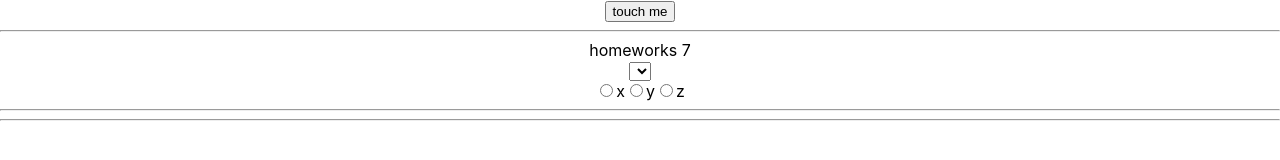
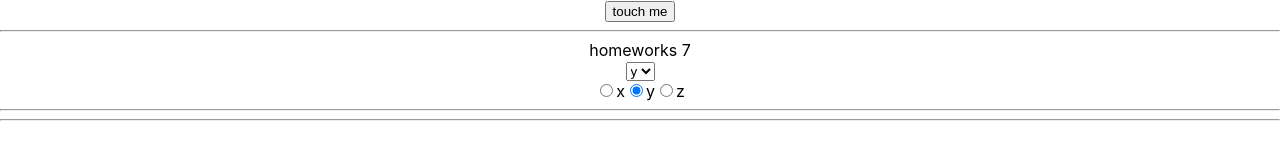
Before and after one commit to Pavel1706/my-app, a React (Create React App) app: page /#/junior in a window 1280 px wide. Shown: the top 160 px of the page. Built offline with nearby package versions, Linux system fonts and the light colour scheme.

Commit message:
add Select.module.css

```diff
--- /dev/null
+++ b/src/p2-homeworks/h7/common/c5-SuperSelect/Select.module.css
@@ -0,0 +1,3 @@
+.option {
+    background-color: aquamarine;
+}
--- a/src/p2-homeworks/h7/common/c5-SuperSelect/SuperSelect.tsx
+++ b/src/p2-homeworks/h7/common/c5-SuperSelect/SuperSelect.tsx
@@ -1,11 +1,16 @@
 import React, {SelectHTMLAttributes, DetailedHTMLProps, ChangeEvent} from 'react'
+import style from './Select.module.css'
+
 
 type DefaultSelectPropsType = DetailedHTMLProps<SelectHTMLAttributes<HTMLSelectElement>, HTMLSelectElement>
 
 type SuperSelectPropsType = DefaultSelectPropsType & {
-    options?: any[]
+    options: string[]
     onChangeOption?: (option: any) => void
 }
+
+
+
 
 const SuperSelect: React.FC<SuperSelectPropsType> = (
     {
@@ -14,9 +19,14 @@ const SuperSelect: React.FC<SuperSelectPropsType> = (
         ...restProps
     }
 ) => {
-    const mappedOptions: any[] = []; // map options with key
+    const mappedOptions: JSX.Element[] = options ? options.map((t,i)=> (
+        <option className={style.option} key={i} value={t}>{t}</option>)): []; // map options with key
 
     const onChangeCallback = (e: ChangeEvent<HTMLSelectElement>) => {
+
+        onChange && onChange(e)
+        onChangeOption && onChangeOption(e.currentTarget.value)
+
         // onChange, onChangeOption
     }
 
--- a/src/p2-homeworks/h7/common/c6-SuperRadio/SuperRadio.tsx
+++ b/src/p2-homeworks/h7/common/c6-SuperRadio/SuperRadio.tsx
@@ -16,7 +16,8 @@ const SuperRadio: React.FC<SuperRadioPropsType> = (
     }
 ) => {
     const onChangeCallback = (e: ChangeEvent<HTMLInputElement>) => {
-        // onChange, onChangeOption
+        onChange && onChange(e)
+        onChangeOption && onChangeOption(e.currentTarget.value)
     }
 
 
@@ -24,7 +25,11 @@ const SuperRadio: React.FC<SuperRadioPropsType> = (
         <label key={name + '-' + i}>
             <input
                 type={'radio'}
-                // name, checked, value, onChange
+                name={name}
+                checked={o===value}
+                onChange={onChangeCallback}
+                value={o}
+
             />
             {o}
         </label>
```
Also changed, not shown: src/App.tsx (+2 -12 lines).
